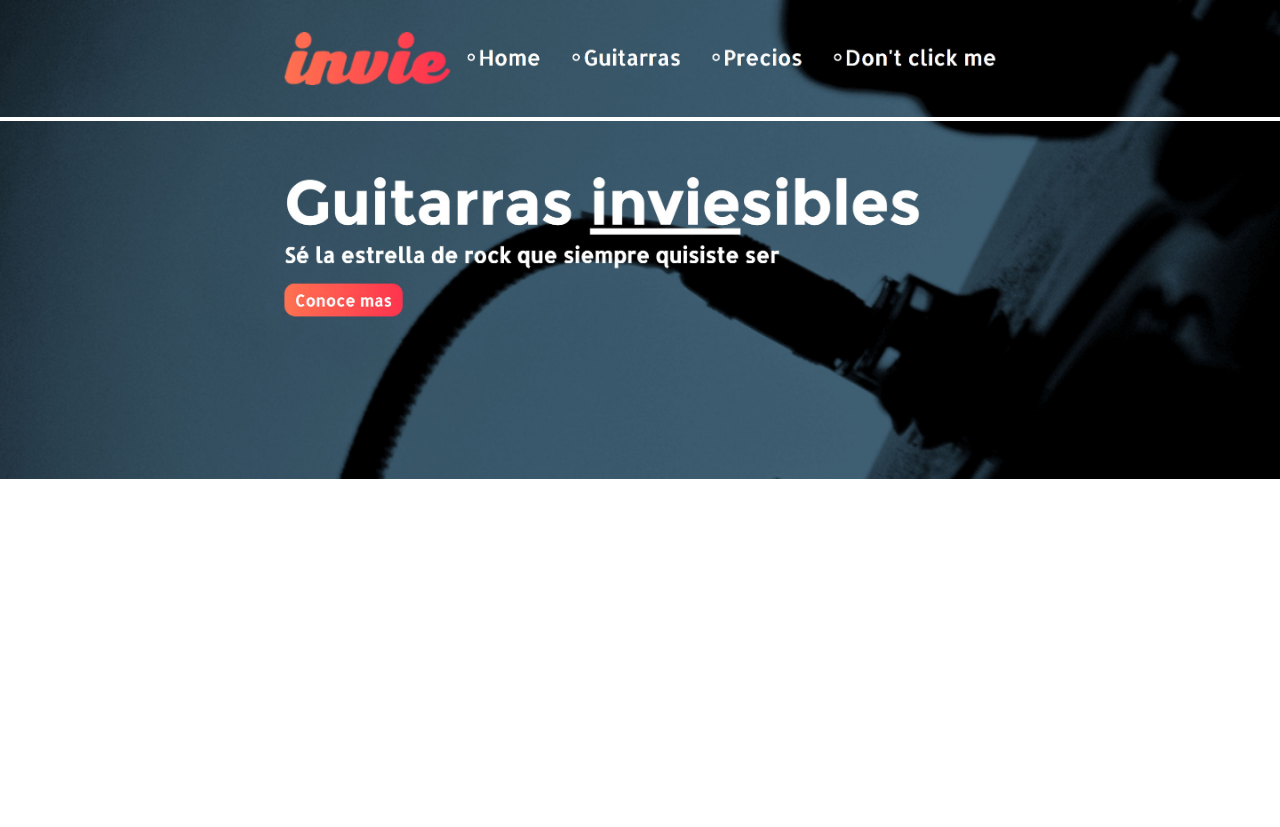
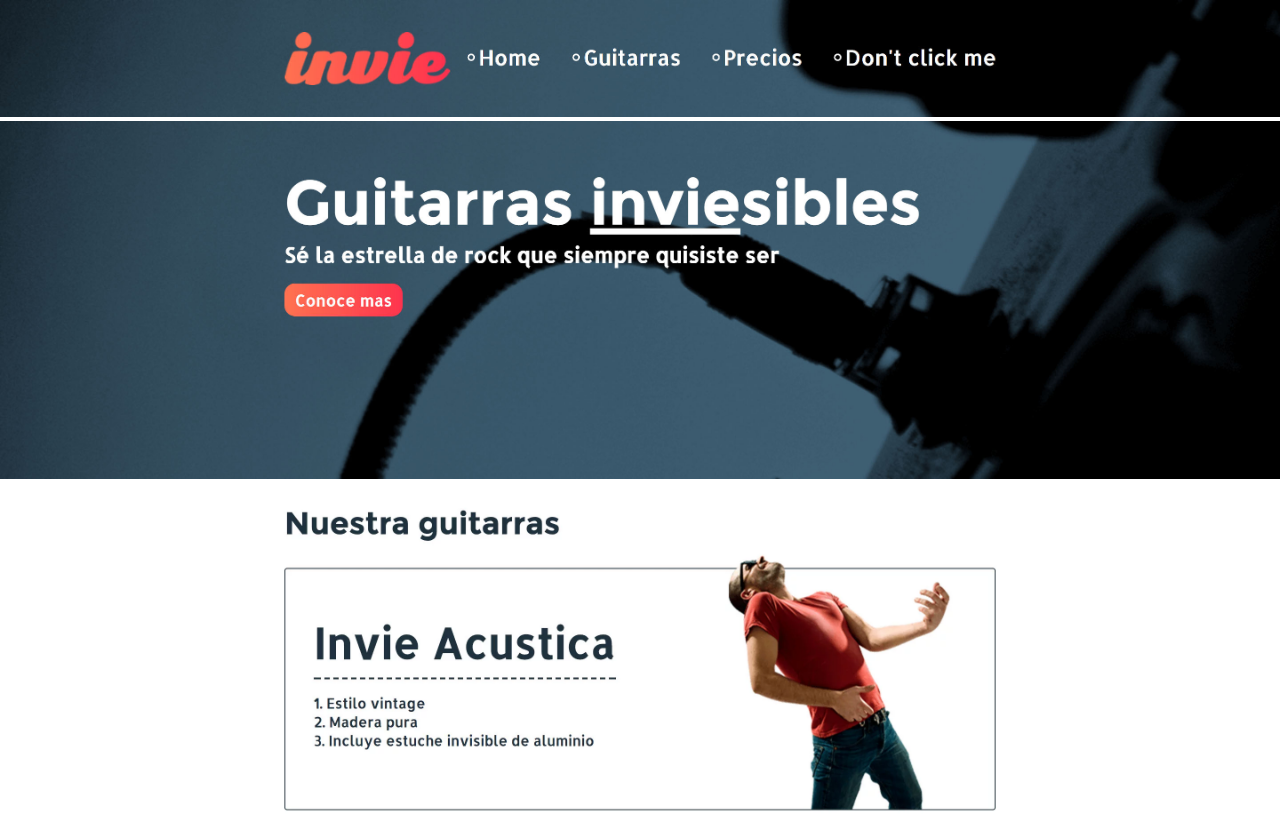
Before and after one commit to AbnerSaavedra/invie-githubPlatzi, a plain HTML site: page index.html in a window 1280 px wide. Before the commit the page ends 800 px from the top, so only its background shows below. Drawn offline with Linux system fonts and the light colour scheme.

Commit message:
Agregando acustica

```diff
--- a/index.html
+++ b/index.html
@@ -17,5 +17,6 @@
 <img src="
 header.jpg">
 <img src="hero.webp">
+<img src="acustica.webp">
 </body>
 </html>
```
Also changed, not shown: acustica.webp (added).
